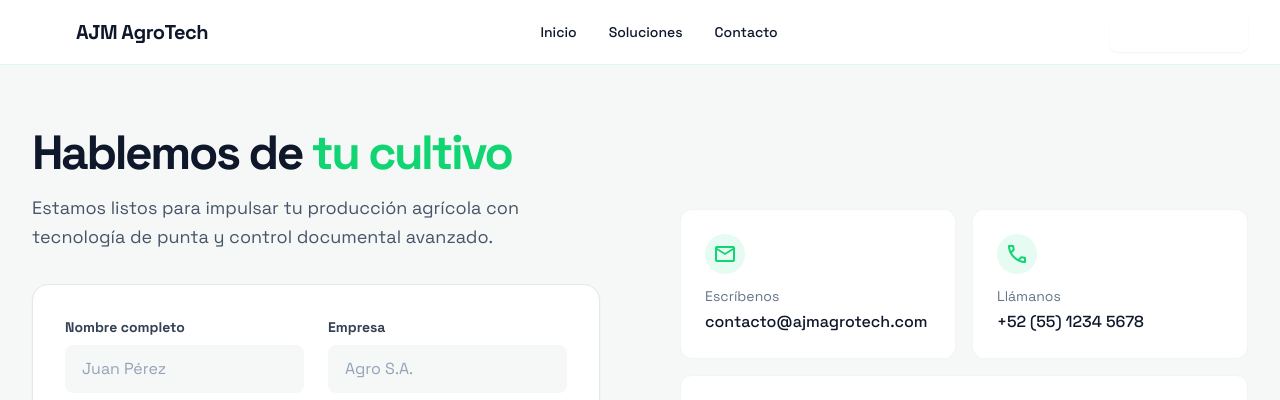
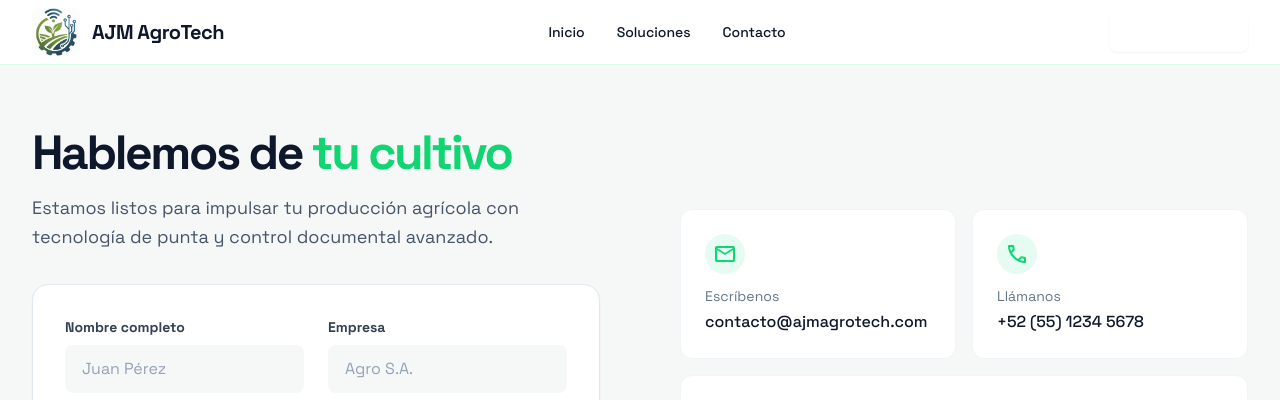
Before and after one commit to iRed72/AJM-AgroTech, a Django app: page /contact/ in a window 1280 px wide. Shown: the top 400 px of the page. Run offline with Django 5.2, Linux system fonts and the light colour scheme; some libraries are stand-ins or nearby versions.

Commit message:
vista con el logo ajm

```diff
--- a/ajm_web/settings.py
+++ b/ajm_web/settings.py
@@ -115,3 +115,7 @@ USE_TZ = True
 # https://docs.djangoproject.com/en/6.0/howto/static-files/
 
 STATIC_URL = 'static/'
+
+STATICFILES_DIRS = [
+    BASE_DIR / 'static',
+]
--- a/templates/contact.html
+++ b/templates/contact.html
@@ -1,8 +1,10 @@
+{% load static %}
 <!DOCTYPE html>
 <html lang="es"><head>
 <meta charset="utf-8"/>
 <meta content="width=device-width, initial-scale=1.0" name="viewport"/>
 <title>Contacto AJM AgroTech</title>
+<link rel="icon" type="image/x-icon" href="{% static 'img/favicon2.ico' %}"/>
 <link href="https://fonts.googleapis.com" rel="preconnect"/>
 <link crossorigin="" href="https://fonts.gstatic.com" rel="preconnect"/>
 <link href="https://fonts.googleapis.com/css2?family=Space+Grotesk:wght@300;400;500;700&amp;display=swap" rel="stylesheet"/>
--- a/templates/index.html
+++ b/templates/index.html
@@ -1,8 +1,10 @@
+{% load static %}
 <!DOCTYPE html>
 <html lang="es"><head>
 <meta charset="utf-8"/>
 <meta content="width=device-width, initial-scale=1.0" name="viewport"/>
 <title>AJM AgroTech - Software y Apps para el Campo</title>
+<link rel="icon" type="image/x-icon" href="{% static 'img/favicon2.ico' %}"/>
 <script src="https://cdn.tailwindcss.com?plugins=forms,container-queries"></script>
 <link href="https://fonts.googleapis.com/css2?family=Space+Grotesk:wght@300;400;500;600;700&amp;family=Noto+Sans:wght@400;500;600;700&amp;display=swap" rel="stylesheet"/>
 <link href="https://fonts.googleapis.com/css2?family=Material+Symbols+Outlined:wght,FILL@100..700,0..1&amp;display=swap" rel="stylesheet"/>
--- a/templates/navbar.html
+++ b/templates/navbar.html
@@ -1,8 +1,9 @@
+{% load static %}
 <header class="sticky top-0 z-50 w-full border-b border-green-100 bg-surface-light/95 backdrop-blur dark:bg-surface-dark/95 dark:border-green-900">
 <div class="mx-auto flex h-16 max-w-7xl items-center justify-between px-4 sm:px-6 lg:px-8">
 <div class="flex items-center gap-3">
-<div class="flex h-8 w-8 items-center justify-center rounded-lg bg-secondary text-white">
-<span class="material-symbols-outlined">terminal</span>
+<div class="flex h-12 w-12 items-center justify-center overflow-hidden rounded-lg bg-white dark:bg-slate-900">
+<img src="{% static 'img/ajm_logo.png' %}" alt="AJM AgroTech" class="h-full w-full object-cover"/>
 </div>
 <h1 class="text-xl font-bold tracking-tight text-secondary dark:text-white">AJM AgroTech</h1>
 </div>
--- a/templates/soluciones.html
+++ b/templates/soluciones.html
@@ -1,8 +1,10 @@
+{% load static %}
 <!DOCTYPE html>
 <html lang="es"><head>
 <meta charset="utf-8"/>
 <meta content="width=device-width, initial-scale=1.0" name="viewport"/>
 <title>Catálogo de Soluciones Digitales AJM AgroTech</title>
+<link rel="icon" type="image/x-icon" href="{% static 'img/favicon2.ico' %}"/>
 <script src="https://cdn.tailwindcss.com?plugins=forms,container-queries"></script>
 <link href="https://fonts.googleapis.com/css2?family=Space+Grotesk:wght@300;400;500;600;700&amp;display=swap" rel="stylesheet"/>
 <link href="https://fonts.googleapis.com/css2?family=Material+Symbols+Outlined:wght,FILL@100..700,0..1&amp;display=swap" rel="stylesheet"/>
```
Also changed, not shown: static/img/ajm_logo.png (added), static/img/ajm_logo2.png (added), static/img/favicon.ico (added), static/img/favicon2.ico (added), 2 other files.
